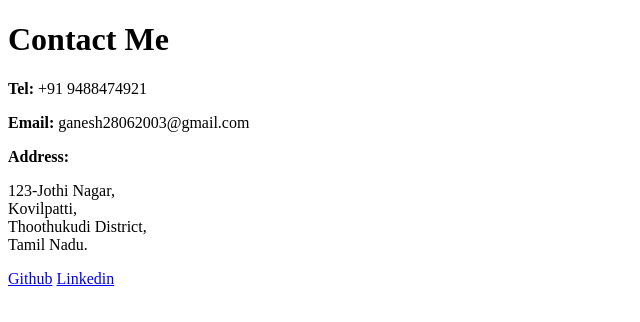
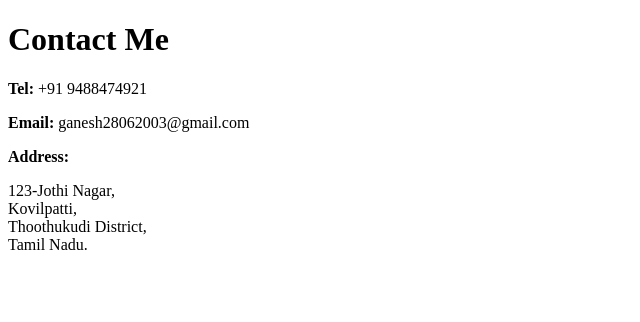
Before and after one commit to ganeshtamil2003/My-Resume_only-using-html, a plain HTML site: page contact.html in a window 1280 px wide. Shown: the whole page, without its empty margins (0-640 px from the left). Drawn offline with Linux system fonts and the light colour scheme.

Commit message:
contact.html

```diff
--- a/contact.html
+++ b/contact.html
@@ -14,7 +14,3 @@
   Thoothukudi District,<br/>
   Tamil Nadu. <br />
 </p>
-<p>
-  <a href="https://github.com/ganeshtamil2003" target="_blank">Github</a>
-	<a href="https://www.linkedin.com/in/ganesh-ram-m-410308213/" target="_blank">Linkedin</a>
-</p>
```
